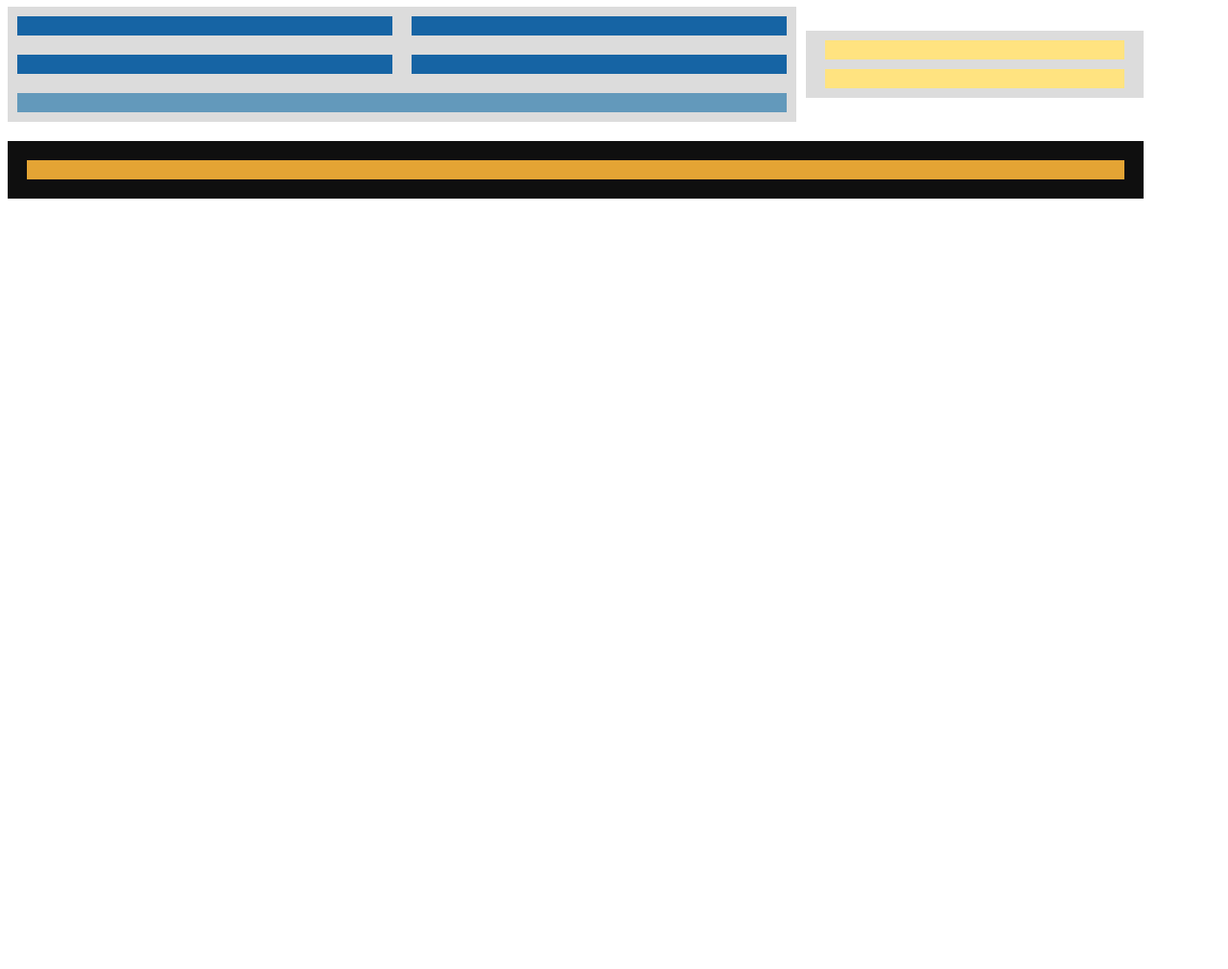
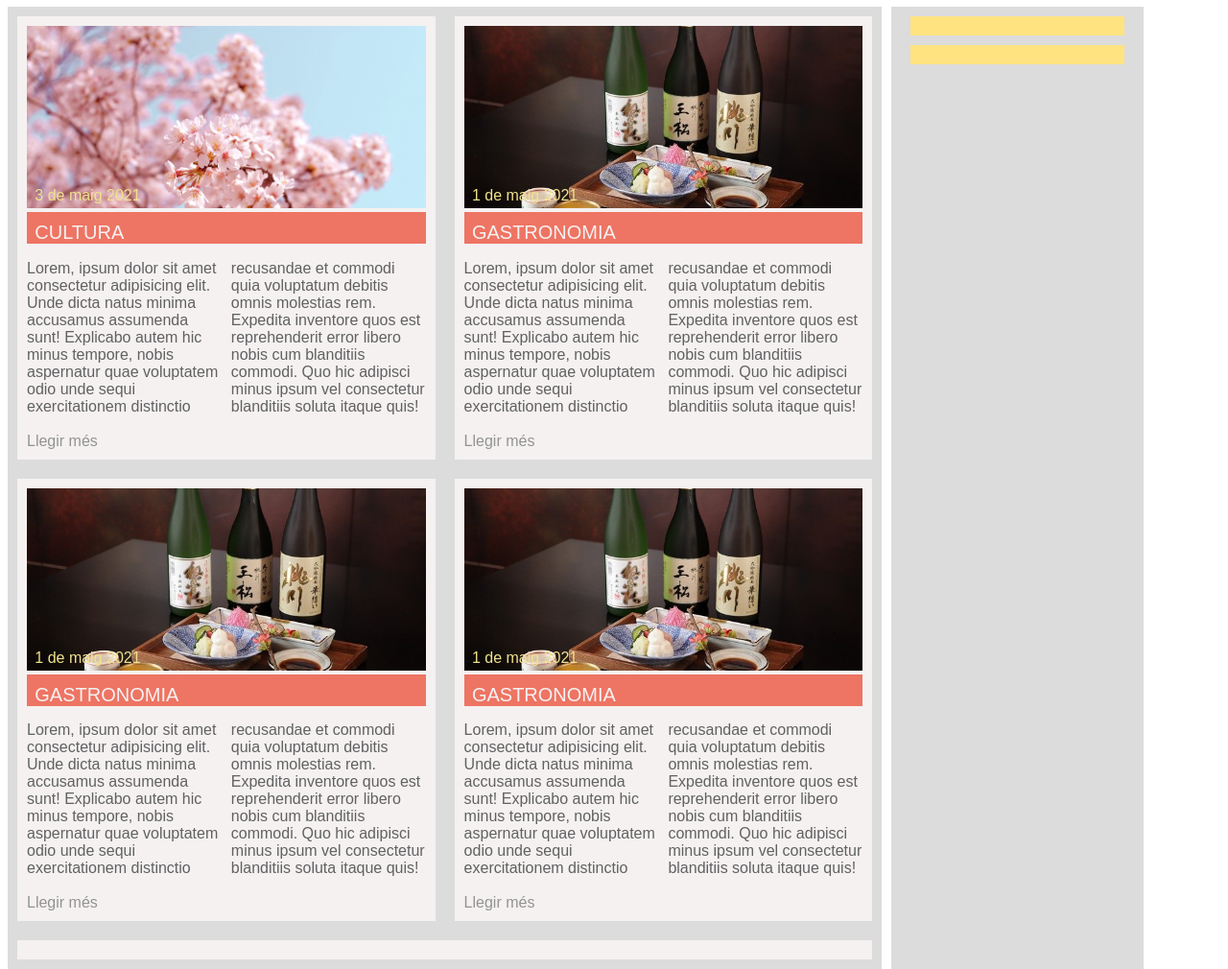
Before and after one commit to m4riona/SPRINT1, a plain HTML site: page NIVELL 2/index.html in a window 1280 px wide. Shown: the part 411-1421 px from the top of the page at 96% size. Before the commit the page ends 800 px from the top, so only its background shows below. Drawn offline with Linux system fonts and the light colour scheme.

Commit message:
Targetes

```diff
--- a/NIVELL 2/css/estils.css
+++ b/NIVELL 2/css/estils.css
@@ -98,12 +98,12 @@ h1 {
 section {
   display: flex;
   justify-content: space-evenly;
-  align-items: center;
+  /*align-items: center;*/
   background-color: white;
   margin-top: 10px;
 }
 article {
-  flex-basis: 72%;
+  flex-basis: 80%;
   margin-right: 10px;
   background-color: rgb(220, 220, 220);
   padding: 10px;
@@ -122,17 +122,57 @@ article {
   margin-top: 20px;
 }
 .ar-box1 {
-  height: 20px;
   width: 50%;
-  background-color: rgb(22, 100, 164);
+  background-color: rgb(245, 241, 241);
+  padding: 10px;
 }
 .ar-box2 {
   height: 20px;
-  background-color: rgb(99, 153, 187);
+  background-color: rgb(245, 241, 241);
   margin-top: 20px;
 }
+.foto-card1 {
+  background-image: url(../img/sakura.jpg);
+  background-repeat: no-repeat;
+  background-size: cover;
+  width: 100%;
+  min-height: 190px;
+  position: relative;
+}
+.foto-card2 {
+  background-image: url(../img/comida.jpg);
+  background-repeat: no-repeat;
+  background-size: cover;
+  width: 100%;
+  min-height: 190px;
+  position: relative;
+}
+.data-foto-card {
+  position: absolute;
+  top: 80%;
+  left: 2%;
+  color: rgb(239, 226, 142);
+}
+h2 {
+  background-color: rgb(238, 116, 99);
+  text-transform: uppercase;
+  color: rgb(245, 241, 241);
+  font-size: 1.25rem;
+  font-weight: lighter;
+  padding-top: 10px;
+  padding-left: 2%;
+  margin-top: 1%;
+}
+.columns {
+  column-count: 2;
+  column-gap: 10px;
+}
+article a {
+  text-decoration: none;
+  color: rgb(147, 147, 147);
+}
 aside {
-  width: 28%;
+  width: 20%;
   justify-content: flex-start;
   align-items: center;
   background-color: rgb(220, 220, 220);
--- a/NIVELL 2/index.html
+++ b/NIVELL 2/index.html
@@ -55,12 +55,56 @@
     <section>
         <article>
             <div class="ar-sup">
-                <div class="ar-box1"></div>
-                <div class="ar-box1"></div>
+                <div class="ar-box1">
+                    <div class="foto-card1">
+                        <p class="data-foto-card">3 de maig 2021</p>
+                    </div>
+                    <h2>Cultura</h2>
+                    <div class="columns">
+                        Lorem, ipsum dolor sit amet consectetur adipisicing elit. Unde dicta natus minima accusamus assumenda sunt! Explicabo autem hic minus tempore, nobis aspernatur quae voluptatem odio unde sequi exercitationem distinctio recusandae et commodi quia voluptatum debitis omnis molestias rem.
+                        Expedita inventore quos est reprehenderit error libero nobis cum blanditiis commodi. Quo hic adipisci minus ipsum vel consectetur blanditiis soluta itaque quis!
+                    </div>
+                    <br>
+                    <a href="#">Llegir més</a>
+                </div>
+                <div class="ar-box1">
+                    <div class="foto-card2">
+                        <p class="data-foto-card">1 de maig 2021</p>
+                    </div>
+                    <h2>Gastronomia</h2>
+                    <div class="columns">
+                        Lorem, ipsum dolor sit amet consectetur adipisicing elit. Unde dicta natus minima accusamus assumenda sunt! Explicabo autem hic minus tempore, nobis aspernatur quae voluptatem odio unde sequi exercitationem distinctio recusandae et commodi quia voluptatum debitis omnis molestias rem.
+                        Expedita inventore quos est reprehenderit error libero nobis cum blanditiis commodi. Quo hic adipisci minus ipsum vel consectetur blanditiis soluta itaque quis!
+                    </div>
+                    <br>
+                    <a href="#">Llegir més</a>
+                </div>
             </div>
             <div class="ar-inf">
-                <div class="ar-box1"></div>
-                <div class="ar-box1"></div>
+                <div class="ar-box1">
+                    <div class="foto-card2">
+                        <p class="data-foto-card">1 de maig 2021</p>
+                    </div>
+                    <h2>Gastronomia</h2>
+                    <div class="columns">
+                        Lorem, ipsum dolor sit amet consectetur adipisicing elit. Unde dicta natus minima accusamus assumenda sunt! Explicabo autem hic minus tempore, nobis aspernatur quae voluptatem odio unde sequi exercitationem distinctio recusandae et commodi quia voluptatum debitis omnis molestias rem.
+                        Expedita inventore quos est reprehenderit error libero nobis cum blanditiis commodi. Quo hic adipisci minus ipsum vel consectetur blanditiis soluta itaque quis!
+                    </div>
+                    <br>
+                    <a href="#">Llegir més</a>
+                </div>
+                <div class="ar-box1">
+                    <div class="foto-card2">
+                        <p class="data-foto-card">1 de maig 2021</p>
+                    </div>
+                    <h2>Gastronomia</h2>
+                    <div class="columns">
+                        Lorem, ipsum dolor sit amet consectetur adipisicing elit. Unde dicta natus minima accusamus assumenda sunt! Explicabo autem hic minus tempore, nobis aspernatur quae voluptatem odio unde sequi exercitationem distinctio recusandae et commodi quia voluptatum debitis omnis molestias rem.
+                        Expedita inventore quos est reprehenderit error libero nobis cum blanditiis commodi. Quo hic adipisci minus ipsum vel consectetur blanditiis soluta itaque quis!
+                    </div>
+                    <br>
+                    <a href="#">Llegir més</a>
+                </div>
             </div>
             <div class="ar-box2"></div>
         </article>
```
Also changed, not shown: 1 other file.
